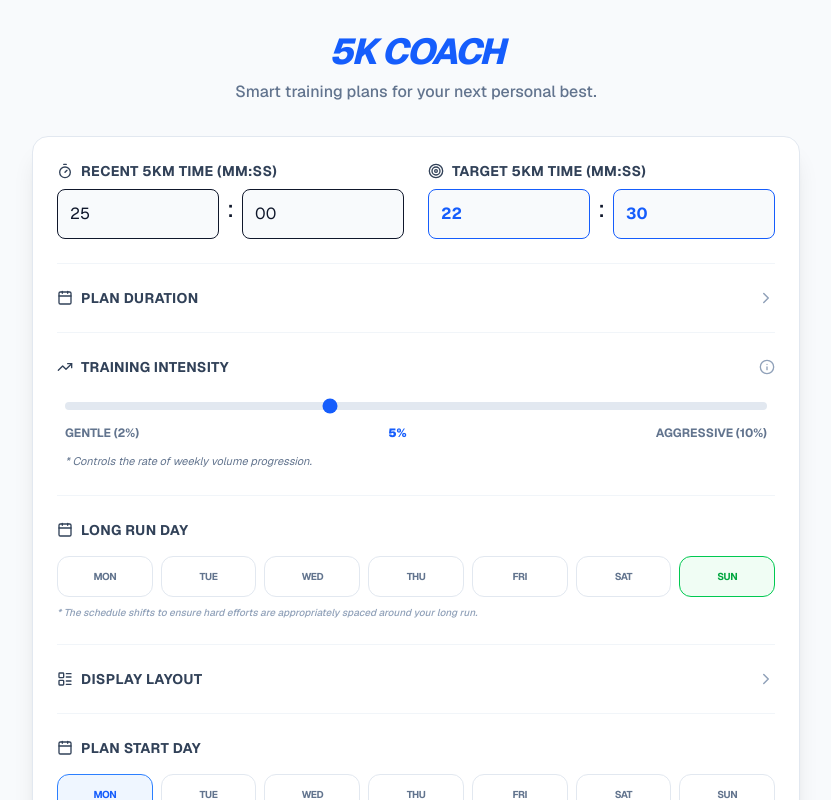
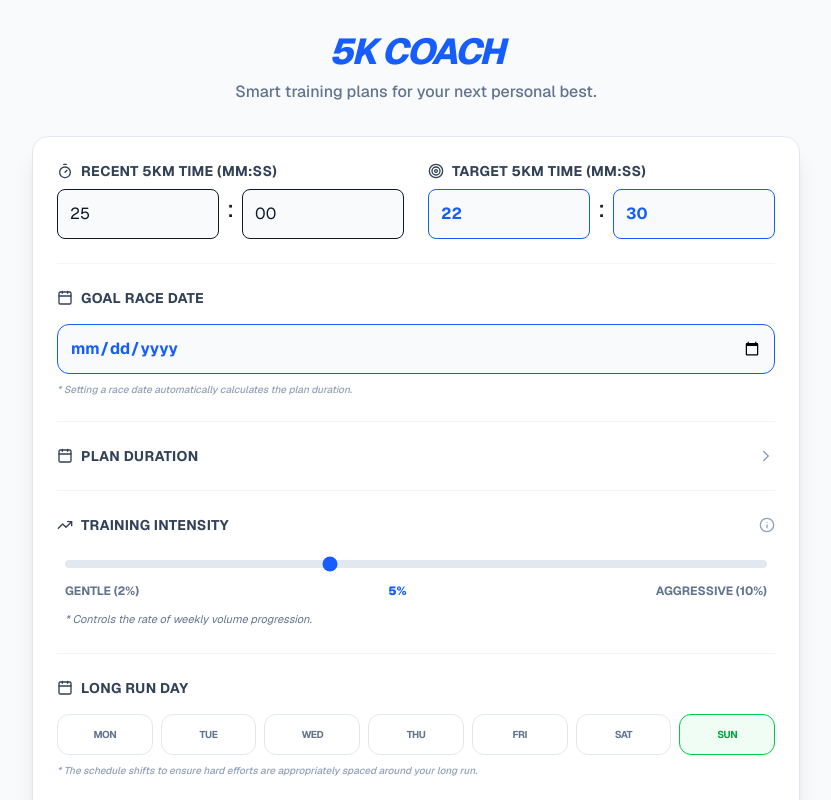
Before and after one commit to yourannoying2020/the-rundamentals, a Next.js app in the folder running-coach/: page / in a window 1280 px wide. Shown: the top 800 px of the page, without its empty margins (224-1055 px from the left). Built offline with nearby package versions, Linux system fonts and the light colour scheme.

Commit message:
feat: add race day target

```diff
--- a/running-coach/app/components/PlanSettings.tsx
+++ b/running-coach/app/components/PlanSettings.tsx
@@ -21,6 +21,8 @@ interface PlanSettingsProps {
   setStartDay: (val: DayOfWeekSchema) => void;
   longRunDay: DayOfWeekSchema;
   setLongRunDay: (val: DayOfWeekSchema) => void;
+  goalRaceDate: string | undefined; // New prop
+  setGoalRaceDate: (val: string | undefined) => void; // New prop
   difficulty: number;
   setDifficulty: (val: number) => void;
   isDurationExpanded: boolean;
@@ -34,11 +36,40 @@ interface PlanSettingsProps {
   onOpenOverlay: () => void;
 }
 
-export const PlanSettings = (props: PlanSettingsProps) => (
+export const PlanSettings = (props: PlanSettingsProps) => {
+  const today = new Date().toISOString().split('T')[0]; // Get today's date in YYYY-MM-DD format
+  return (
   <div className="bg-white rounded-2xl shadow-xl p-6 border border-slate-200 mb-8">
     <div className="grid grid-cols-1 md:grid-cols-2 gap-6">
       <TimeInput label="Recent 5km Time (MM:SS)" icon={Timer} value={props.currentTime} onChange={props.setCurrentTime} />
       <TimeInput label="Target 5km Time (MM:SS)" icon={Target} value={props.targetTime} onChange={props.setTargetTime} isTarget />
+    </div>
+
+    <div className="mt-6 pt-6 border-t border-slate-100">
+      <label className="flex items-center gap-2 text-sm font-bold text-slate-700 mb-4 uppercase tracking-wide">
+        <Calendar size={16} /> Goal Race Date
+      </label>
+      <div className="flex items-center gap-3">
+        <input
+          type="date"
+          value={props.goalRaceDate || ''}
+          onChange={(e) => props.setGoalRaceDate(e.target.value || undefined)}
+          min={today} // Prevent selecting past dates
+          className="flex-1 p-3 border rounded-xl bg-slate-50 focus:border-blue-500 outline-none font-bold text-blue-600"
+        />
+        {props.goalRaceDate && (
+          <button
+            onClick={() => props.setGoalRaceDate(undefined)}
+            className="text-sm text-red-500 hover:text-red-700 font-medium"
+            title="Clear Goal Race Date"
+          >
+            Clear
+          </button>
+        )}
+      </div>
+      <p className="mt-2 text-[10px] text-slate-400 italic font-medium">
+        * Setting a race date automatically calculates the plan duration.
+      </p>
     </div>
 
     <div className="mt-6 pt-6 border-t border-slate-100">
@@ -61,11 +92,7 @@ export const PlanSettings = (props: PlanSettingsProps) => (
                 ].map((opt) => (
                   <label
                     key={opt.id}
-                    className={`flex items-center justify-center p-3 border rounded-xl cursor-pointer transition-all font-bold text-xs uppercase tracking-tight ${
-                      props.duration === opt.id
-                        ? 'border-blue-500 bg-blue-50 text-blue-600'
-                        : 'border-slate-200 text-slate-500 hover:bg-slate-50'
-                    }`}
+                    className={`flex items-center justify-center p-3 border rounded-xl cursor-pointer transition-all font-bold text-xs uppercase tracking-tight ${props.duration === opt.id ? 'border-blue-500 bg-blue-50 text-blue-600' : 'border-slate-200 text-slate-500 hover:bg-slate-50'} ${props.goalRaceDate ? 'opacity-50 cursor-not-allowed' : ''}`}
                   >
                     <input type="radio" className="hidden" checked={props.duration === opt.id} onChange={() => props.setDuration(opt.id)} />
                     {opt.label}
@@ -75,7 +102,15 @@ export const PlanSettings = (props: PlanSettingsProps) => (
               {props.duration === 'custom' && (
                 <div className="flex items-center gap-3 p-3 bg-slate-50 rounded-xl border border-slate-100 animate-in fade-in slide-in-from-top-2">
                   <span className="text-sm font-bold text-slate-500 whitespace-nowrap">Enter Days:</span>
-                  <input type="number" value={props.customDays} onChange={(e) => props.setCustomDays(e.target.value)} placeholder="Days" className="flex-1 p-2 border-b-2 border-blue-200 bg-transparent focus:border-blue-500 outline-none font-bold text-blue-600 text-center" min="1" />
+                  <input
+                    type="number"
+                    value={props.customDays}
+                    onChange={(e) => props.setCustomDays(e.target.value)}
+                    placeholder="Days"
+                    className={`flex-1 p-2 border-b-2 border-blue-200 bg-transparent focus:border-blue-500 outline-none font-bold text-blue-600 text-center ${props.goalRaceDate ? 'opacity-50 cursor-not-allowed' : ''}`}
+                    min="1"
+                    disabled={!!props.goalRaceDate}
+                  />
                 </div>
               )}
             </div>
@@ -191,3 +226,4 @@ export const PlanSettings = (props: PlanSettingsProps) => (
     </div>
   </div>
 );
+};
--- a/running-coach/app/page.tsx
+++ b/running-coach/app/page.tsx
@@ -24,6 +24,7 @@ export default function RunningCoach() {
   const [viewMode, setViewMode] = useState<ViewMode>(defaultSettings.viewMode);
   const [startDay, setStartDay] = useState<DayOfWeekSchema>(defaultSettings.startDay);
   const [longRunDay, setLongRunDay] = useState<DayOfWeekSchema>((defaultSettings as any).longRunDay || 'Sunday');
+  const [goalRaceDate, setGoalRaceDate] = useState<string | undefined>(defaultSettings.goalRaceDate); // New state for goal race date
   const [difficulty, setDifficulty] = useState(defaultSettings.difficulty);
   const [isDurationExpanded, setIsDurationExpanded] = useState(defaultSettings.isDurationExpanded);
   const [isLayoutExpanded, setIsLayoutExpanded] = useState(defaultSettings.isLayoutExpanded);
@@ -42,11 +43,12 @@ export default function RunningCoach() {
     setViewMode(defaults.viewMode);
     setDifficulty(defaults.difficulty);
     setStartDay(defaults.startDay);
-    setLongRunDay((defaults as any).longRunDay || 'Sunday');
+    setLongRunDay(defaults.longRunDay);
+    setGoalRaceDate(defaults.goalRaceDate); // Reset goalRaceDate
     setIsDurationExpanded(defaults.isDurationExpanded);
     setIsLayoutExpanded(defaults.isLayoutExpanded);
     setSettingsError(false);
-  }, [setCurrentTime, setTargetTime, setDuration, setCustomDays, setViewMode, setDifficulty, setStartDay, setLongRunDay, setIsDurationExpanded, setIsLayoutExpanded, setSettingsError]);
+  }, [setCurrentTime, setTargetTime, setDuration, setCustomDays, setViewMode, setDifficulty, setStartDay, setLongRunDay, setGoalRaceDate, setIsDurationExpanded, setIsLayoutExpanded, setSettingsError]);
 
   useEffect(() => {
     isMounted.current = true;
@@ -67,7 +69,8 @@ export default function RunningCoach() {
             setViewMode(data.viewMode ?? defaultSettings.viewMode);
             setDifficulty(data.difficulty ?? defaultSettings.difficulty);
             setStartDay(data.startDay ?? defaultSettings.startDay);
-            setLongRunDay((data as any).longRunDay ?? (defaultSettings as any).longRunDay ?? 'Sunday');
+            setLongRunDay(data.longRunDay ?? defaultSettings.longRunDay);
+            setGoalRaceDate(data.goalRaceDate ?? defaultSettings.goalRaceDate); // Load goalRaceDate
             setIsDurationExpanded(data.isDurationExpanded ?? defaultSettings.isDurationExpanded);
             setIsLayoutExpanded(data.isLayoutExpanded ?? defaultSettings.isLayoutExpanded);
           });
@@ -88,15 +91,34 @@ export default function RunningCoach() {
   useEffect(() => {
     if (!isMounted.current) return;
     storage.set('running-coach-settings', {
-      currentTime, targetTime, duration, customDays, viewMode, difficulty, startDay, longRunDay, isDurationExpanded, isLayoutExpanded
+      currentTime, targetTime, duration, customDays, viewMode, difficulty, startDay, longRunDay, goalRaceDate, isDurationExpanded, isLayoutExpanded
     });
-  }, [currentTime, targetTime, duration, customDays, viewMode, difficulty, startDay, longRunDay, isDurationExpanded, isLayoutExpanded]);
+  }, [currentTime, targetTime, duration, customDays, viewMode, difficulty, startDay, longRunDay, goalRaceDate, isDurationExpanded, isLayoutExpanded]);
 
   const handleExportPDF = async () => {
     // Native browser print is the most reliable way to preserve Tailwind styles
     // and layout perfectly without server-side dependency issues.
     window.print();
   };
+
+  // Calculate duration based on goalRaceDate if set
+  const calculatedDuration = React.useMemo(() => {
+    if (goalRaceDate) {
+      const today = new Date();
+      today.setHours(0, 0, 0, 0); // Normalize today's date to start of day
+      const raceDate = new Date(goalRaceDate);
+      raceDate.setHours(0, 0, 0, 0); // Normalize race date to start of day
+
+      const diffTime = Math.abs(raceDate.getTime() - today.getTime());
+      const diffDays = Math.ceil(diffTime / (1000 * 60 * 60 * 24));
+      return String(diffDays);
+    }
+    return duration; // Fallback to user-selected duration
+  }, [goalRaceDate, duration]);
+
+  // Custom days should reflect calculated duration if goalRaceDate is set
+  const displayCustomDays = goalRaceDate ? calculatedDuration : customDays;
+  const displayDuration = goalRaceDate ? 'custom' : duration; // Force 'custom' if goalRaceDate is active
 
   return (
     <div className="min-h-screen bg-slate-50 text-slate-900 p-4 md:p-8 font-sans print:bg-white print:p-0">
@@ -124,17 +146,18 @@ export default function RunningCoach() {
         <PlanSettings
           currentTime={currentTime} setCurrentTime={setCurrentTime}
           targetTime={targetTime} setTargetTime={setTargetTime}
-          duration={duration} setDuration={setDuration}
-          customDays={customDays} setCustomDays={setCustomDays}
+          duration={displayDuration} setDuration={setDuration}
+          customDays={displayCustomDays} setCustomDays={setCustomDays}
           viewMode={viewMode} setViewMode={setViewMode}
           startDay={startDay} setStartDay={setStartDay}
           longRunDay={longRunDay} setLongRunDay={setLongRunDay}
+          goalRaceDate={goalRaceDate} setGoalRaceDate={setGoalRaceDate}
           difficulty={difficulty} setDifficulty={setDifficulty}
           isDurationExpanded={isDurationExpanded} setIsDurationExpanded={setIsDurationExpanded}
           isLayoutExpanded={isLayoutExpanded} setIsLayoutExpanded={setIsLayoutExpanded}
           activeId={activeId}
-          onGenerate={() => generatePlan({ currentTime, targetTime, duration, customDays, difficulty, startDay, longRunDay })}
-          onSave={() => updateActivePlan({ currentTime, targetTime, duration, customDays, difficulty, startDay, longRunDay })}
+          onGenerate={() => generatePlan({ currentTime, targetTime, duration: calculatedDuration, customDays: calculatedDuration, difficulty, startDay, longRunDay, goalRaceDate })}
+          onSave={() => updateActivePlan({ currentTime, targetTime, duration: calculatedDuration, customDays: calculatedDuration, difficulty, startDay, longRunDay, goalRaceDate })}
           onReset={handleResetSettings}
           onOpenOverlay={() => setIsOverlayOpen(true)}
         />
@@ -153,7 +176,7 @@ export default function RunningCoach() {
           savedPlans={savedPlans}
           activeId={activeId}
           onSave={(name) => {
-            saveAsNewPlan(name, { currentTime, targetTime, duration, customDays, difficulty, startDay, longRunDay });
+            saveAsNewPlan(name, { currentTime, targetTime, duration: calculatedDuration, customDays: calculatedDuration, difficulty, startDay, longRunDay, goalRaceDate });
             setIsOverlayOpen(false);
           }}
           onLoad={(id) => {
@@ -166,6 +189,7 @@ export default function RunningCoach() {
               setCustomDays(config.customDays);
               setStartDay(config.startDay);
               setLongRunDay(config.longRunDay || 'Sunday');
+              setGoalRaceDate(config.goalRaceDate); // Load goalRaceDate
               setDifficulty(config.difficulty);
               generatePlan(config);
             }
--- a/running-coach/app/schemas.ts
+++ b/running-coach/app/schemas.ts
@@ -15,6 +15,8 @@ export const PlanConfigSchema = z.object({
   customDays: z.string().default('10'),
   difficulty: z.number().default(5),
   startDay: DayOfWeekSchema.default('Monday'),
+  longRunDay: DayOfWeekSchema.default('Sunday'),
+  goalRaceDate: z.string().optional(),
 });
 
 export type PlanConfig = z.infer<typeof PlanConfigSchema>;
--- a/running-coach/app/useTrainingPlan.ts
+++ b/running-coach/app/useTrainingPlan.ts
@@ -3,7 +3,7 @@ import { TrainingDay } from './training';
 import { SavedPlansSchema, type PlanConfig, DayOfWeekSchema } from './schemas';
 import { storage } from './storage';
 
-type SavedPlansMap = Record<string, { name: string; config: PlanConfig & { longRunDay?: DayOfWeekSchema }; plan: TrainingDay[]; timestamp: number }>;
+type SavedPlansMap = Record<string, { name: string; config: PlanConfig; plan: TrainingDay[]; timestamp: number }>;
 
 export function useTrainingPlan() {
   const [savedPlans, setSavedPlans] = useState<SavedPlansMap>({});
@@ -47,16 +47,26 @@ export function useTrainingPlan() {
     }
   }, [savedPlans, activeId]);
 
-  const generatePlan = ({ currentTime, targetTime, duration, customDays, difficulty, startDay, longRunDay = 'Sunday' }: PlanConfig & { longRunDay?: DayOfWeekSchema }) => {
+  const generatePlan = ({ currentTime, targetTime, duration, customDays, difficulty, startDay, longRunDay = 'Sunday', goalRaceDate }: PlanConfig) => {
     const formatPace = (totalSeconds: number): string => {
       const m = Math.floor(totalSeconds / 60);
       const s = Math.round(totalSeconds % 60);
       return `${m}:${s < 10 ? '0' : ''}${s} /km`;
     };
 
+    let totalDays: number;
+    if (goalRaceDate) {
+      const today = new Date();
+      today.setHours(0, 0, 0, 0);
+      const raceDate = new Date(goalRaceDate);
+      raceDate.setHours(0, 0, 0, 0);
+      totalDays = Math.ceil(Math.abs(raceDate.getTime() - today.getTime()) / (1000 * 60 * 60 * 24));
+    } else {
+      totalDays = duration === 'custom' ? parseInt(customDays) || 1 : parseInt(duration);
+    };
+
     const currentTotal = parseInt(currentTime.min) * 60 + parseInt(currentTime.sec);
     const targetTotal = parseInt(targetTime.min) * 60 + parseInt(targetTime.sec);
-    const totalDays = duration === 'custom' ? parseInt(customDays) || 1 : parseInt(duration);
     const totalWeeks = Math.ceil(totalDays / 7);
 
     const currentPaceKm = currentTotal / 5;
@@ -119,7 +129,7 @@ export function useTrainingPlan() {
     setPlan(fullPlan);
   };
 
-  const updateActivePlan = (config: PlanConfig & { longRunDay?: DayOfWeekSchema }) => {
+  const updateActivePlan = (config: PlanConfig) => {
     if (!plan) return;
 
     let targetId = activeId;
@@ -143,7 +153,7 @@ export function useTrainingPlan() {
     }
   };
 
-  const saveAsNewPlan = (name: string, config: PlanConfig & { longRunDay?: DayOfWeekSchema }) => {
+  const saveAsNewPlan = (name: string, config: PlanConfig) => {
     if (!plan) return;
     const id = Math.random().toString(36).substr(2, 9);
     setSavedPlans(prev => ({
```
